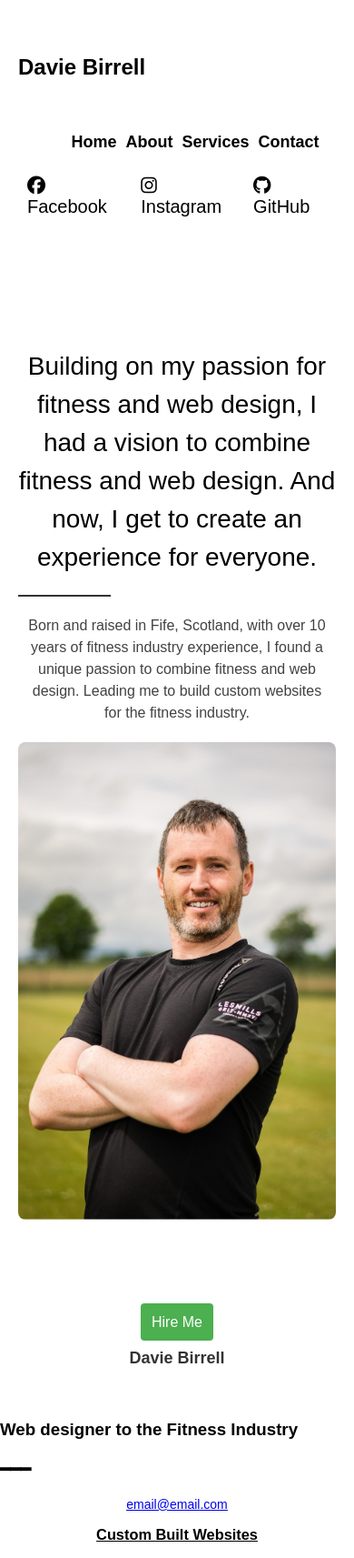
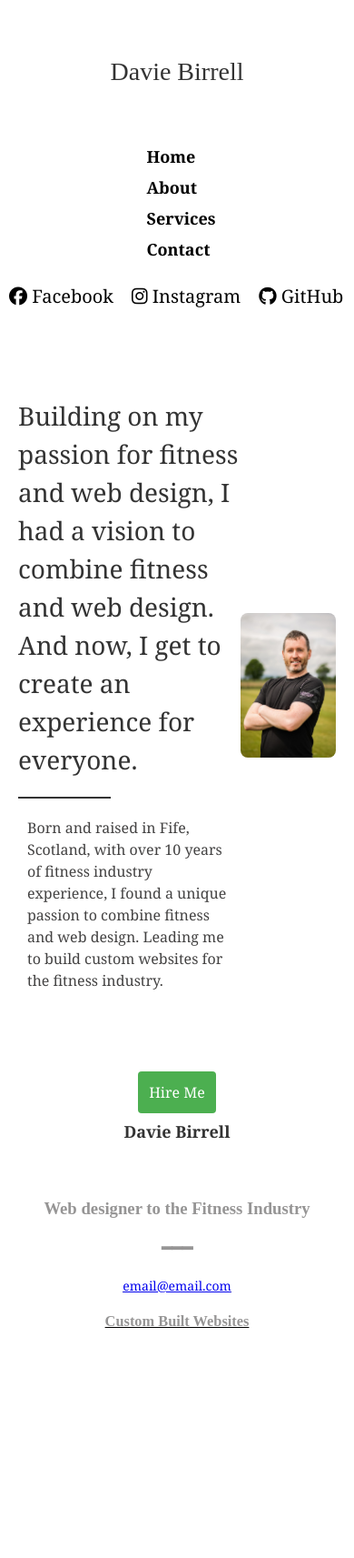
Before and after one commit to Davieb1/Business-profile-site, a plain HTML site: page Fitness Site/about.html in a window 390 px wide. Shown: the whole page at 91% size. After the commit the page ends 1479 px from the top, so only its background shows below. Drawn offline with nearby package versions, Linux system fonts and the light colour scheme.

Commit message:
Changed layout on the about page

```diff
--- a/Fitness Site/about.css
+++ b/Fitness Site/about.css
@@ -1,10 +1,10 @@
 /* General Styling */
 body {
-    font-family: Arial, sans-serif;
-    width: 100%;
+    font-family: 'Georgia', serif;
+    color: #333;
+    background-color: #fff;
+    margin: 0;
     padding: 0;
-    margin: 0;
-    overflow-x: hidden; /* Prevent horizontal scrolling */
 }
 
 .container {
@@ -20,18 +20,42 @@ body {
     align-items: center;
     padding: 20px 0;
     position: relative;
-    flex-wrap: wrap; /* Allows it to wrap on small screens */
 }
 
-.navbar .nav-links {
+.navbar {
+    display: flex;
+    justify-content: space-between;
+    align-items: center;
+    width: 100%;
+}
+
+/* Social Icons Styling */
+.social-icons {
+    position: absolute; /* Position the social icons absolutely */
+    left: 0; /* Align to the left of the screen */
+    display: flex;
+    gap: 15px;
+    padding-left: 20px; /* Add some padding from the left side */
+    align-items: center;
+}
+
+/* Social Icons Link Styling */
+.social-icons a {
+    color: #000;
+    text-decoration: none;
+    font-size: 20px;
+}
+
+/* Centering the nav-links */
+.nav-links {
     list-style: none;
     display: flex;
     justify-content: center;
     gap: 30px;
-    flex-grow: 1;
-    flex-wrap: wrap; /* Allows wrapping for smaller screens */
+    flex-grow: 1; /* This allows the nav-links to grow and center themselves */
 }
 
+/* Nav Link Styling */
 .nav-links a {
     text-decoration: none;
     color: #000;
@@ -39,18 +63,11 @@ body {
     font-size: 18px;
 }
 
-/* Social Icons Styling */
-.social-icons {
-    display: flex;
-    gap: 15px;
-    padding-left: 20px;
-    align-items: center;
-}
-
-.social-icons a {
-    color: #000;
-    text-decoration: none;
-    font-size: 20px;
+.logo h1 {
+    font-family: 'Times New Roman', serif;
+    font-size: 28px;
+    font-weight: normal;
+    text-align: center;
 }
 
 /* Hero Section */
@@ -60,9 +77,8 @@ body {
 
 .hero-section .row {
     display: flex;
-    flex-direction: column; /* Stack content on small screens */
     align-items: center;
-    text-align: center;
+    justify-content: space-between;
 }
 
 .hero-section h2 {
@@ -92,10 +108,11 @@ img {
     margin: 20px;
 }
 
-/* Hire Me Button */
+/* A link Hire Me */
 .hire-me {
     text-align: center;
-    margin: 20px 0;
+    margin-top: 20px;
+    margin-bottom: 20px;
 }
 
 .hire-me a {
@@ -104,9 +121,15 @@ img {
     padding: 14px 20px;
     text-decoration: none;
     border-radius: 4px;
+    margin-top: 20px;
 }
 
-/* Footer and Email Styling */
+p {
+    color: #C5C4C4;
+    margin-top: 20px;
+    margin: 60px;
+}
+
 footer h2 {
     font-size: 20px;
     text-align: center;
@@ -114,23 +137,70 @@ footer h2 {
     color: #333;
 }
 
+h3 {
+    font-family: italic;
+    margin-top: 20px;
+    text-align: center;
+    color: #969595;
+}
+
 .email {
     color: #000;
+    margin-top: 20px;
     text-align: center;
     font-size: 17px;
     text-decoration: underline;
+}
+
+/* Base Styles for Desktop */
+
+/* Adjustments for Tablets and Smaller Screens */
+@media (max-width: 768px) {
+    /* Adjust container width for smaller screens */
+    .about-container {
+        padding: 20px;
+    }
+
+    /* Stack the text and image */
+    .about-section {
+        padding: 20px;
+        text-align: center;
+        margin: 0 auto;
+        overflow: hidden;
+    }
+
+    .about-section h1, .about-section {
+        font-size: 18px;
+    }
+
+    .social-icons {
+        display: flex;
+        justify-content: center;
+        margin-bottom: 10px;
+    }
+
+    .gallery img {
+        width: 100%;
+        height: auto;
+        margin: 0 auto;
+    }
+
+    .about-section img {
+        width: 100%;
+        height: auto;
+    }
 }
 
 /* Media Queries for Mobile (max-width: 425px) */
 @media (max-width: 425px) {
     /* Navbar adjustments for mobile */
     .navbar {
-        display: flex;
+        flex-direction: column;
         align-items: center;
     }
 
     .navbar .nav-links {
-        display: flex;
+        flex-direction: column;
         gap: 10px;
         margin-top: 20px;
     }
```
